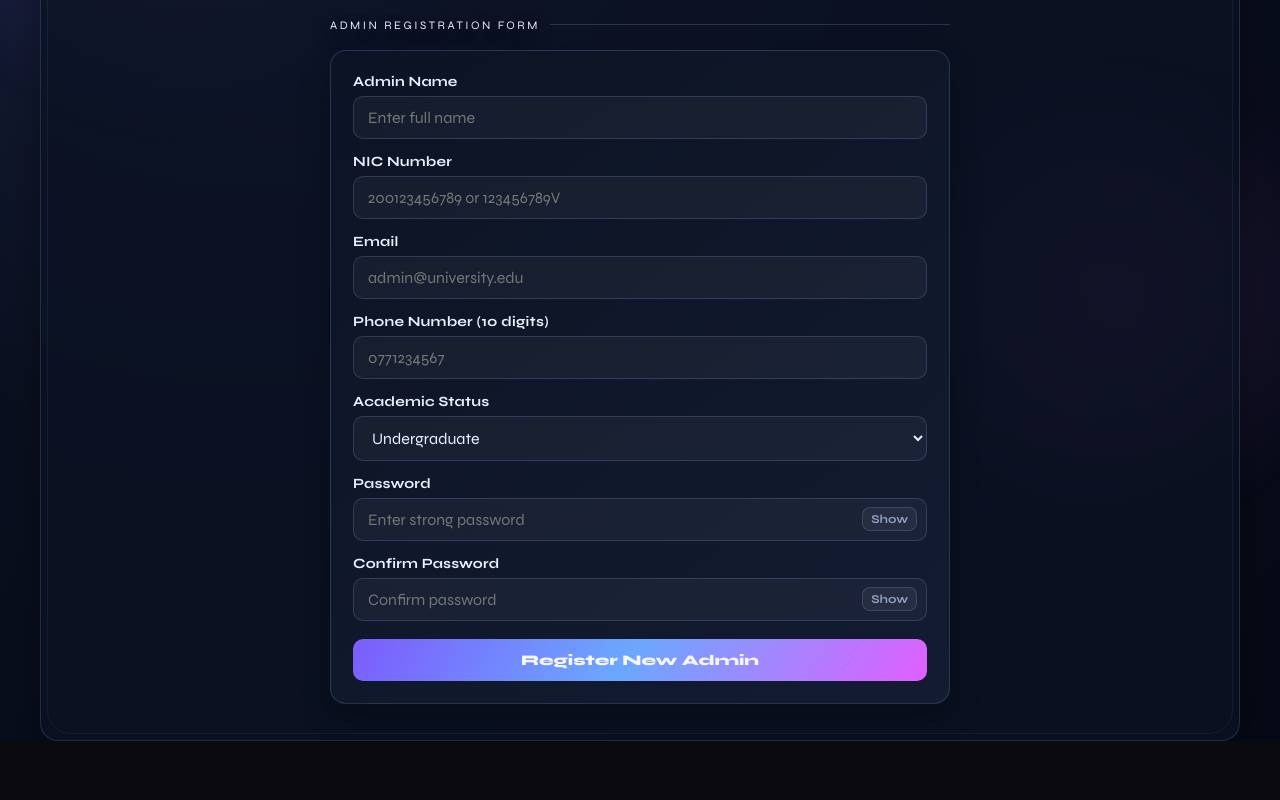
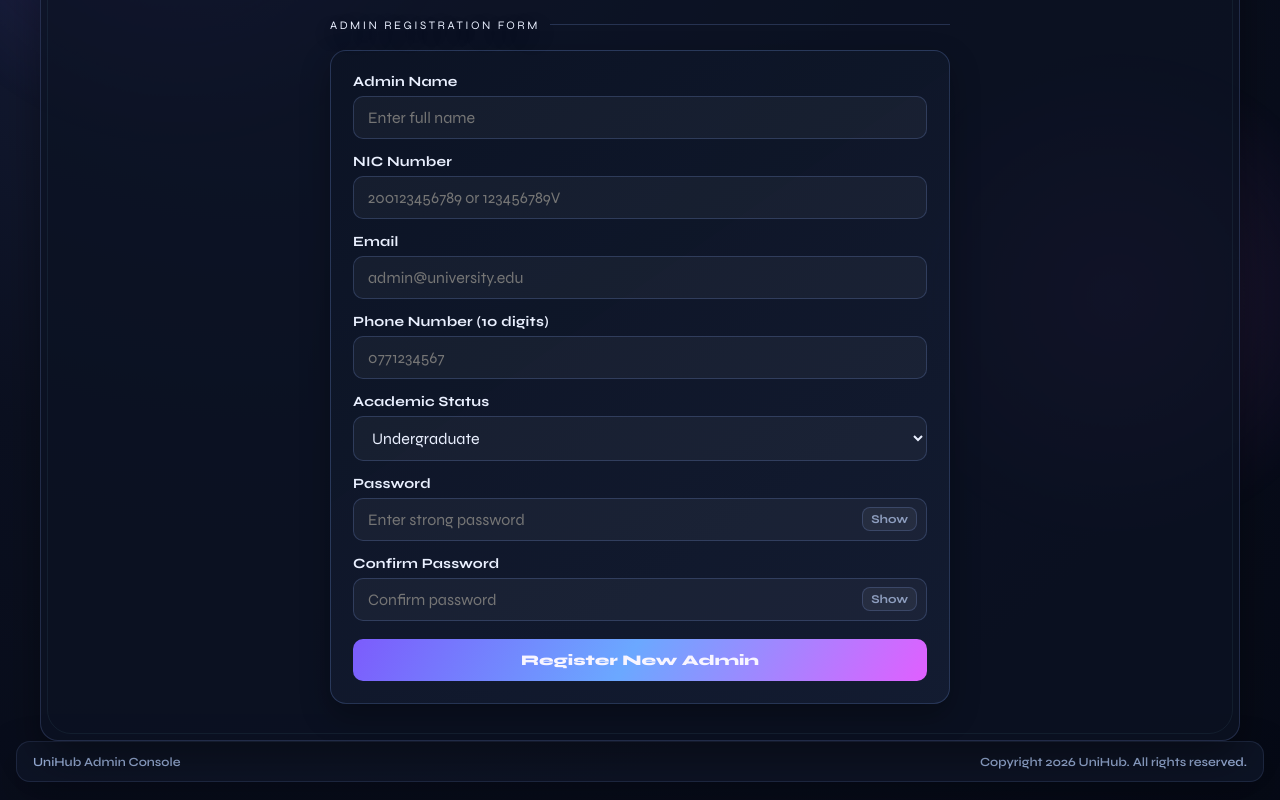
Before and after one commit to dilMaz/unversityihub, a React (Create React App) app in the folder frontend/: page /admin-panel in a window 1280 px wide. Shown: the part 335-1135 px from the top of the page. Before the commit the page ends 1076 px from the top, so only its background shows below. Built offline with nearby package versions, Linux system fonts and the light colour scheme; no server answers; sample sign-in values are in the browser's storage.

Commit message:
Add AdminFooter component and integrate it into multiple admin pages

```diff
--- /dev/null
+++ b/frontend/src/components/AdminFooter.js
@@ -0,0 +1,16 @@
+import React from "react";
+
+function AdminFooter() {
+  const currentYear = new Date().getFullYear();
+
+  return (
+    <footer className="adm-footer">
+      <div className="adm-footer-inner">
+        <span>UniHub Admin Console</span>
+        <span>{`Copyright ${currentYear} UniHub. All rights reserved.`}</span>
+      </div>
+    </footer>
+  );
+}
+
+export default AdminFooter;
--- a/frontend/src/pages/AdminAnalytics.js
+++ b/frontend/src/pages/AdminAnalytics.js
@@ -1,6 +1,7 @@
 import { useEffect, useMemo, useState } from "react";
 import { useNavigate } from "react-router-dom";
 import axios from "axios";
+import AdminFooter from "../components/AdminFooter";
 import "../styles/dashboard.css";
 import "../styles/adminAnalytics.css";
 import "../styles/adminDashboardUnique.css";
@@ -346,6 +347,7 @@ function AdminAnalytics() {
           </>
         )}
       </div>
+      <AdminFooter />
     </div>
   );
 }
--- a/frontend/src/pages/AdminComments.js
+++ b/frontend/src/pages/AdminComments.js
@@ -1,6 +1,7 @@
 import { useCallback, useEffect, useMemo, useState } from 'react';
 import { useNavigate } from 'react-router-dom';
 import axios from 'axios';
+import AdminFooter from '../components/AdminFooter';
 import '../styles/dashboard.css';
 import '../styles/adminComments.css';
 import '../styles/adminDashboardUnique.css';
@@ -266,6 +267,7 @@ const AdminComments = () => {
           </div>
         )}
       </div>
+      <AdminFooter />
     </div>
   );
 };
--- a/frontend/src/pages/AdminDashboard.js
+++ b/frontend/src/pages/AdminDashboard.js
@@ -1,6 +1,7 @@
 import { useNavigate } from "react-router-dom";
 import { useEffect, useState } from "react";
 import axios from "axios";
+import AdminFooter from "../components/AdminFooter";
 import "../styles/adminDashboardUnique.css";
 
 const normalizeSeries = (series, minHeight = 22, maxHeight = 88) => {
@@ -376,6 +377,8 @@ function AdminDashboard() {
           </div>
         </aside>
       </div>
+
+      <AdminFooter />
     </div>
   );
 }
--- a/frontend/src/pages/AdminPanel.js
+++ b/frontend/src/pages/AdminPanel.js
@@ -1,6 +1,7 @@
 import React, { useEffect, useState } from 'react';
 import { useNavigate } from 'react-router-dom';
 import axios from 'axios';
+import AdminFooter from '../components/AdminFooter';
 import '../styles/dashboard.css';
 import '../styles/adminPanel.css';
 import '../styles/adminDashboardUnique.css';
@@ -306,6 +307,7 @@ const AdminPanel = () => {
           </div>
         </div>
       </div>
+      <AdminFooter />
     </div>
   );
 };
--- a/frontend/src/pages/AdminReview.js
+++ b/frontend/src/pages/AdminReview.js
@@ -1,6 +1,7 @@
 import React, { useState, useEffect, useRef } from 'react';
 import { useNavigate } from 'react-router-dom';
 import axios from 'axios';
+import AdminFooter from '../components/AdminFooter';
 import '../styles/dashboard.css';
 import '../styles/adminDashboardUnique.css';
 
@@ -328,6 +329,7 @@ const AdminReview = () => {
           ← Back to Dashboard
         </button>
       </div>
+      <AdminFooter />
     </div>
   );
 };
--- a/frontend/src/pages/AdminSupport.js
+++ b/frontend/src/pages/AdminSupport.js
@@ -1,6 +1,7 @@
 import React, { useEffect, useState, useCallback, useMemo } from "react";
 import { useNavigate } from "react-router-dom";
 import axios from "axios";
+import AdminFooter from "../components/AdminFooter";
 import "../styles/dashboard.css";
 import "../styles/adminDashboardUnique.css";
 import "../styles/adminSupport.css";
@@ -302,6 +303,7 @@ const AdminSupport = () => {
           </div>
         )}
       </div>
+      <AdminFooter />
     </div>
   );
 };
--- a/frontend/src/pages/AdminUploadNotes.js
+++ b/frontend/src/pages/AdminUploadNotes.js
@@ -1,6 +1,7 @@
 import React, { useState } from 'react';
 import { useNavigate } from "react-router-dom";
 import axios from "axios";
+import AdminFooter from '../components/AdminFooter';
 import "../styles/dashboard.css"; // reuse dashboard styles
 import "../styles/adminDashboardUnique.css";
 
@@ -145,6 +146,7 @@ const AdminUploadNotes = () => {
           .db-card-btn-full { width: 100%; }
         `}</style>
       </div>
+      <AdminFooter />
     </div>
   );
 };
--- a/frontend/src/pages/AdminUsers.js
+++ b/frontend/src/pages/AdminUsers.js
@@ -1,6 +1,7 @@
 import { useEffect, useState } from "react";
 import { useNavigate, useLocation } from "react-router-dom";
 import axios from "axios";
+import AdminFooter from "../components/AdminFooter";
 import "../styles/dashboard.css";
 import "../styles/adminDashboardUnique.css";
 
@@ -108,6 +109,7 @@ function AdminUsers() {
           )}
         </div>
       </div>
+      <AdminFooter />
     </div>
   );
 }
--- a/frontend/src/pages/AdminVideos.js
+++ b/frontend/src/pages/AdminVideos.js
@@ -1,6 +1,7 @@
 import React, { useCallback, useEffect, useState } from "react";
 import { useNavigate } from "react-router-dom";
 import axios from "axios";
+import AdminFooter from "../components/AdminFooter";
 import "../styles/dashboard.css";
 import "../styles/adminDashboardUnique.css";
 import "../styles/adminVideos.css";
@@ -354,6 +355,7 @@ const AdminVideos = () => {
           </div>
         )}
       </div>
+      <AdminFooter />
     </div>
   );
 };
--- a/frontend/src/styles/adminDashboardUnique.css
+++ b/frontend/src/styles/adminDashboardUnique.css
@@ -428,6 +428,25 @@
 	border-color: rgba(143, 226, 255, 0.52);
 }
 
+.adm-footer {
+	width: min(1400px, 100% - 32px);
+	margin: 0 auto 18px;
+	border: 1px solid rgba(130, 152, 223, 0.15);
+	background: rgba(15, 21, 39, 0.86);
+	border-radius: 14px;
+	box-shadow: 0 16px 42px rgba(0, 0, 0, 0.25);
+}
+
+.adm-footer-inner {
+	padding: 12px 16px;
+	display: flex;
+	justify-content: space-between;
+	gap: 10px;
+	font-size: 0.78rem;
+	color: #9ab0da;
+	font-weight: 600;
+}
+
 @media (max-width: 980px) {
 	.adm-chart-footer {
 		flex-direction: column;
@@ -436,6 +455,11 @@
 
 	.adm-bars {
 		height: 110px;
+	}
+
+	.adm-footer-inner {
+		flex-direction: column;
+		align-items: flex-start;
 	}
 }
 
```
